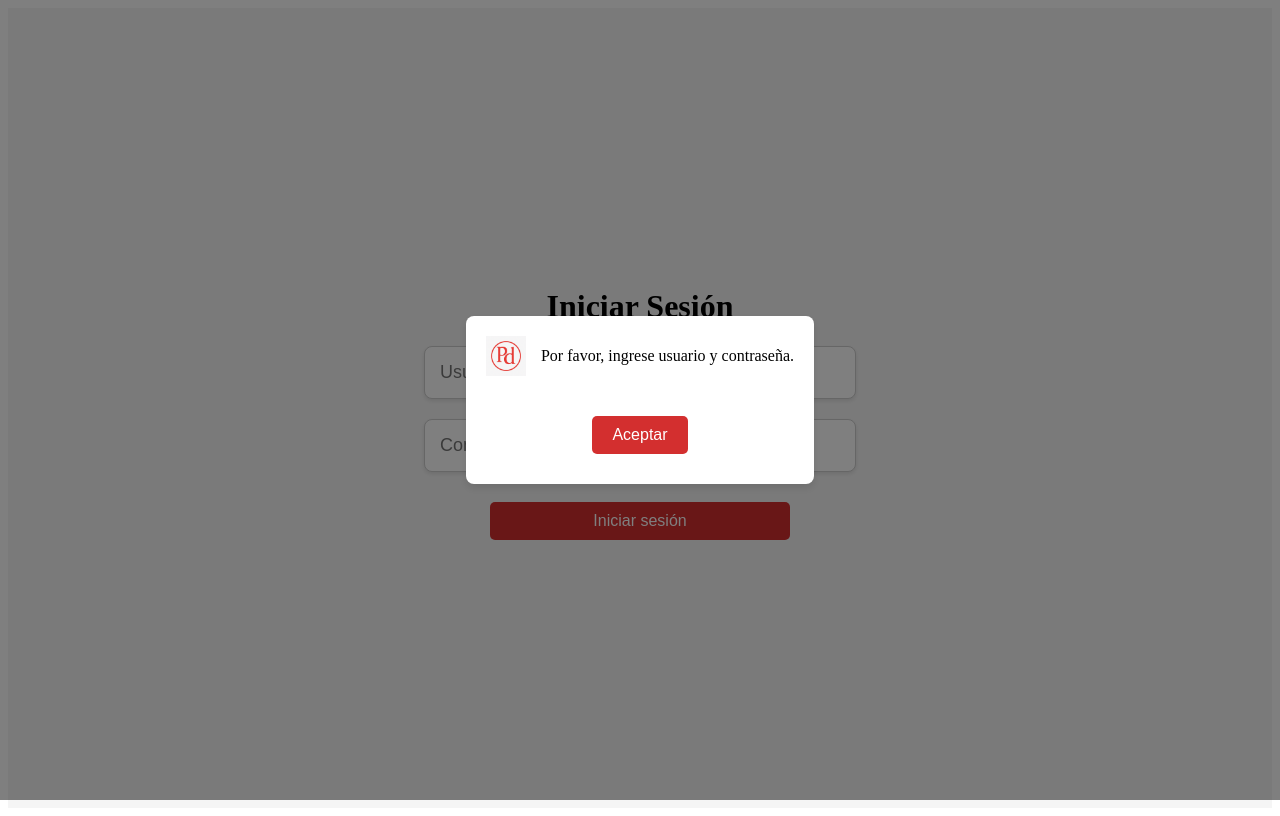
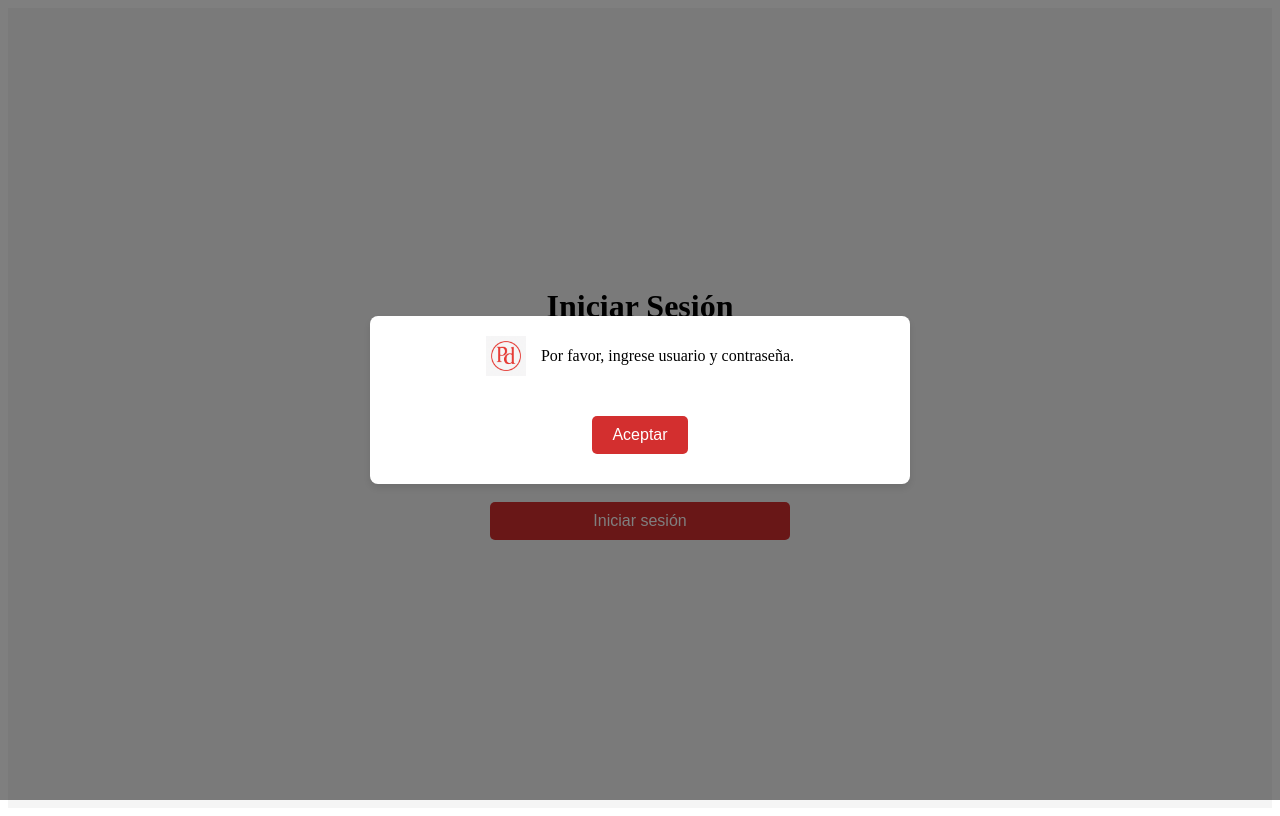
Before and after one commit to aleprado/TestadosFront, a plain HTML site: page src/frontend/html/login.html in a window 1280 px wide. Both pictures are taken after a click on the button "Iniciar sesión". Drawn offline with Linux system fonts and the light colour scheme.

Commit message:
Ajustar tamaño de la ventana emergente

```diff
--- a/src/frontend/style.css
+++ b/src/frontend/style.css
@@ -255,6 +255,8 @@ body[data-page='localidades'] h1 {
     border: 1px solid #ccc;
     border-radius: 8px;
     box-shadow: 0 2px 4px rgba(0, 0, 0, 0.1);
+    background-color: #fff;
+    box-sizing: border-box;
     outline: none;
     transition: border-color 0.3s ease, box-shadow 0.3s ease;
 }
@@ -491,6 +493,8 @@ input[type="checkbox"] {
     flex-direction: column;
     align-items: center;
     gap: 15px;
+    width: 100%;
+    max-width: 500px;
 }
 
 .popup-logo {
```
